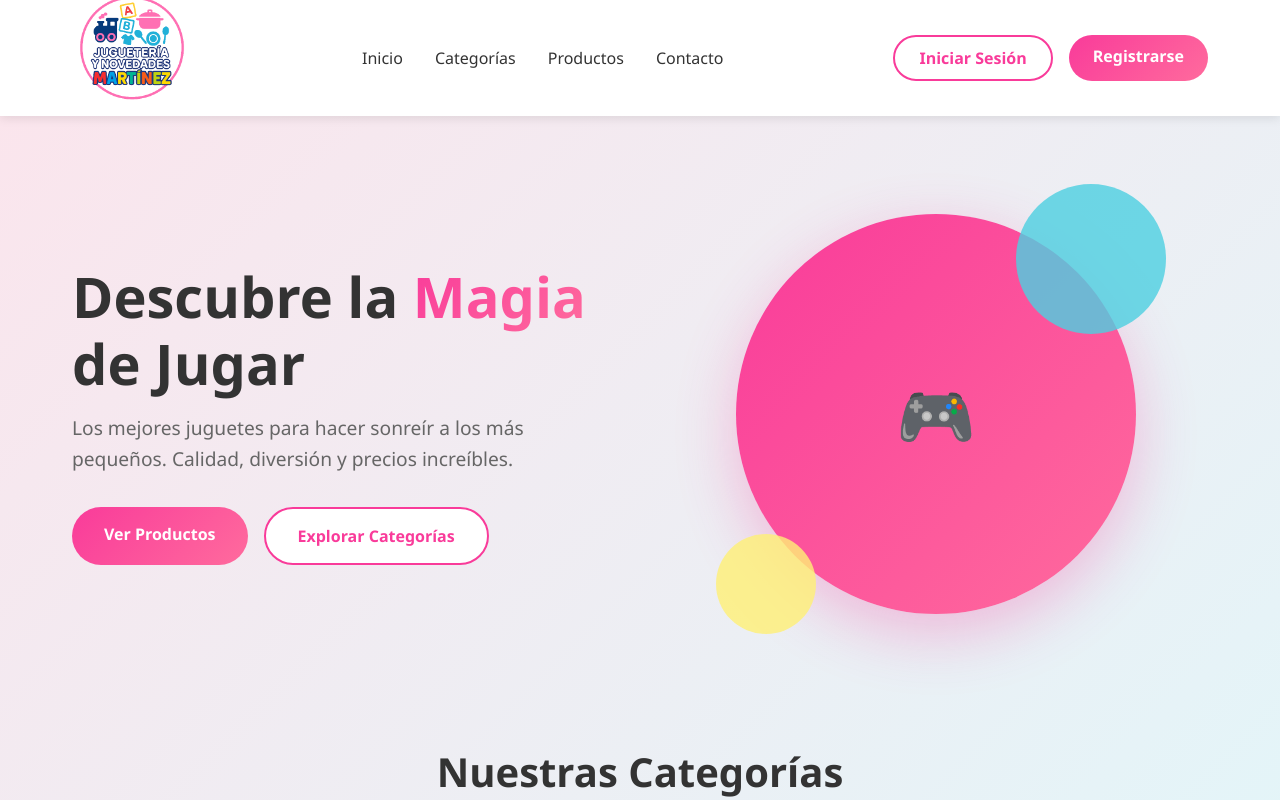
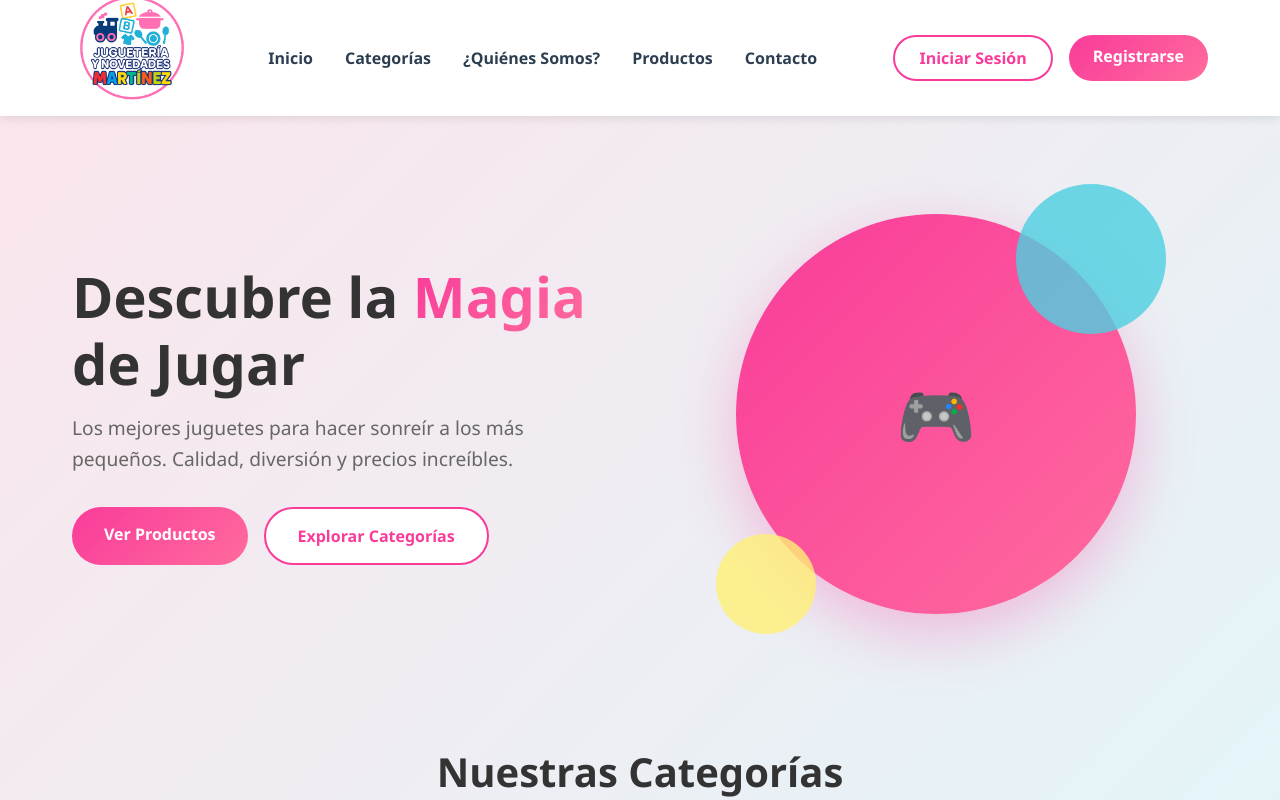
Before and after one commit to martinez-Diana/FRONTJugueteria, a React (Vite) app: page /home in a window 1280 px wide. Shown: the top 800 px of the page. Built offline with nearby package versions, Linux system fonts and the light colour scheme; no server answers.

Commit message:
logo_nuevo1

```diff
--- a/src/pages/Home.css
+++ b/src/pages/Home.css
@@ -56,8 +56,8 @@ body {
 
 .nav-links a {
   text-decoration: none;
-  color: #333;
-  font-weight: 500;
+  color: #2c3e50;
+  font-weight: 600;
   transition: color 0.3s;
 }
 
--- a/src/pages/Home.jsx
+++ b/src/pages/Home.jsx
@@ -24,6 +24,7 @@ const Home = () => {
           <ul className="nav-links">
             <li><a href="#inicio">Inicio</a></li>
             <li><a href="#categorias">Categorías</a></li>
+            <li><a href="#quienes-somos">¿Quiénes Somos?</a></li>
             <li><a href="#productos">Productos</a></li>
             <li><a href="#contacto">Contacto</a></li>
           </ul>
```
